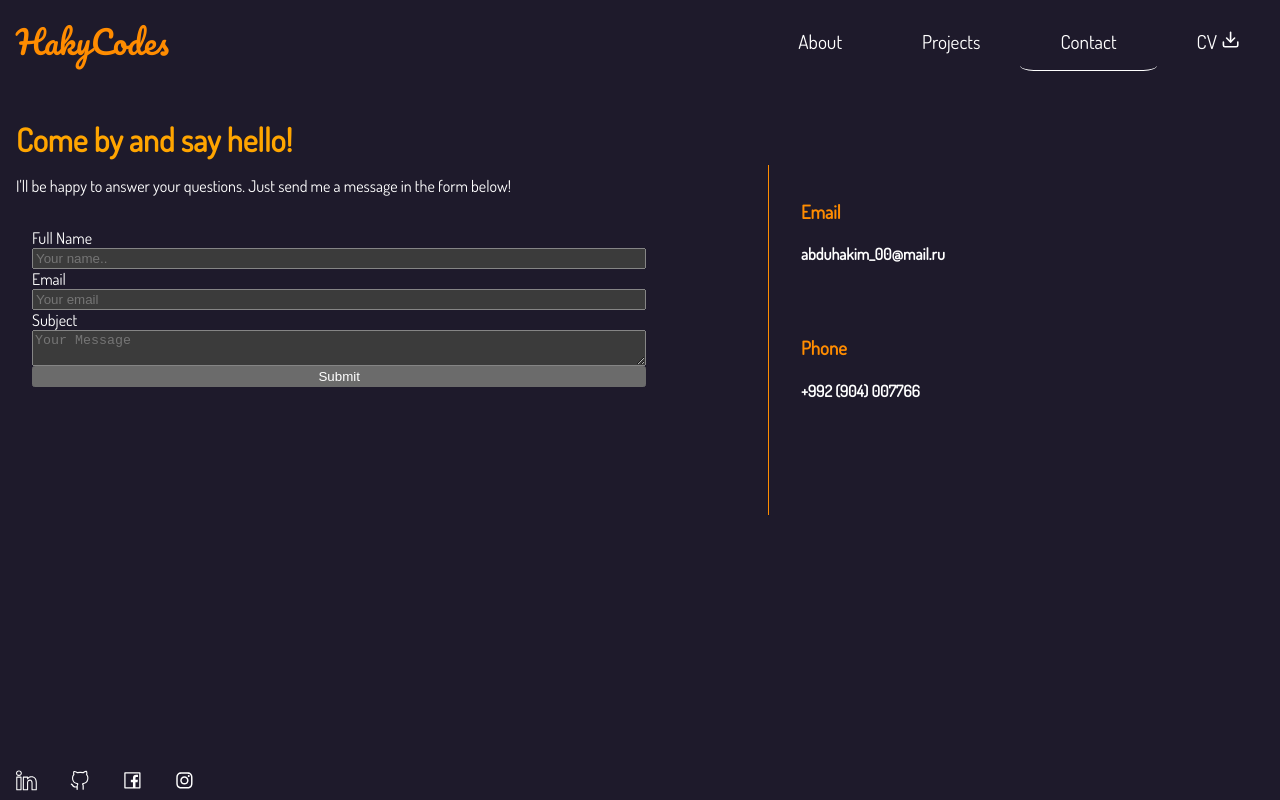
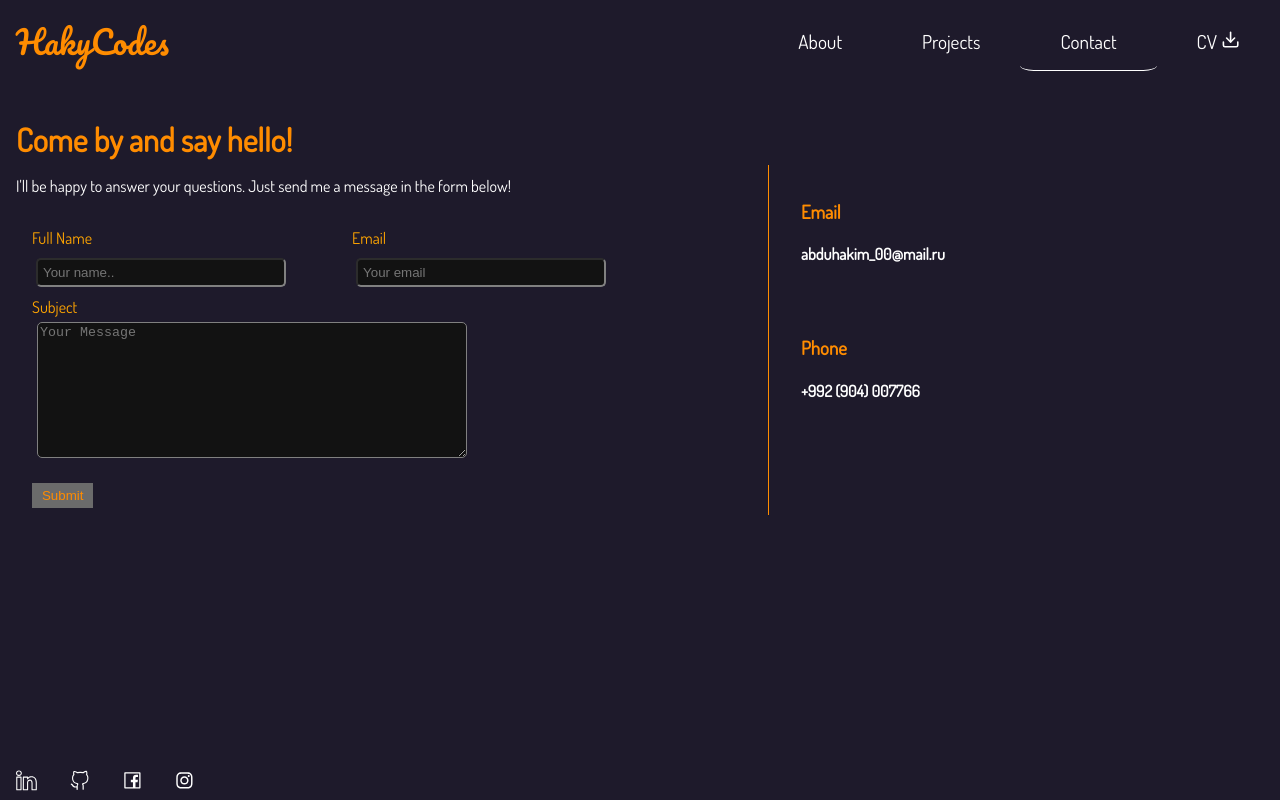
Before and after one commit to abduhakim00/portfolio, a Next.js app: page /contact in a window 1280 px wide. Built offline with nearby package versions, Linux system fonts and the light colour scheme.

Commit message:
finished up contact page, added email sending back end

```diff
--- a/package.json
+++ b/package.json
@@ -12,6 +12,7 @@
     "eslint": "8.29.0",
     "eslint-config-next": "13.0.6",
     "next": "13.0.6",
+    "nodemailer": "^6.8.0",
     "react": "18.2.0",
     "react-dom": "18.2.0",
     "react-icons": "^4.7.1"
--- /dev/null
+++ b/pages/api/contact.js
@@ -0,0 +1,27 @@
+function handler(req, res) {
+  if (req.method == "POST") {
+    let nodemailer = require("nodemailer");
+    const transporter = nodemailer.createTransport({
+      port: 465,
+      host: "smtp.gmail.com",
+      auth: {
+        user: process.env.EMAIL,
+        pass: process.env.PASS,
+      },
+      secure: true,
+    });
+    const mailData = {
+      from: process.env.EMAIL,
+      to: process.env.MYEMAIL,
+      subject: `Message From ${req.body.firstname} ${req.body.lastname}`,
+      text: req.body.subject,
+    };
+    transporter.sendMail(mailData, function (err, info) {
+      if (err) console.log(err);
+      else console.log(info);
+    });
+
+    res.redirect("/contact?ok=ok");
+  }
+}
+export default handler;
--- a/pages/contact.js
+++ b/pages/contact.js
@@ -1,9 +1,44 @@
-import React from "react";
+import React, { useRef } from "react";
 import styles from "../styles/contact.module.css";
+import { useRouter } from "next/router";
 
 function Contacts() {
+  const router = useRouter();
+  const refN = useRef();
+  const refE = useRef();
+  const refT = useRef();
+
+  let handleSubmit = (e) => {
+    e.preventDefault();
+    console.log(refE);
+    let data = {
+      firstname: refN.current.value,
+      lastname: refE.current.value,
+      subject: refT.current.value,
+    };
+    fetch("/api/contact", {
+      method: "POST",
+      headers: {
+        "Content-Type": "application/json",
+      },
+      body: JSON.stringify(data),
+    }).then((data) => {
+      window.alert("The Message Has Been Sent");
+      console.log(data);
+    });
+    refE.current.value = "";
+    refT.current.value = "";
+    refN.current.value = "";
+  };
+
   return (
     <React.Fragment>
+      {(() => {
+        if (router.query.ok) {
+          window.alert("The Message Has Been Sent!");
+          router.query = {};
+        }
+      })()}
       <main className={styles.main}>
         <div className={styles.contact}>
           <h1 className={styles.h1}>Come by and say hello!</h1>
@@ -12,30 +47,56 @@ function Contacts() {
             the form below!
           </p>
           <div className={styles.formdiv}>
-            <form className={styles.form}>
-              <label for="fname">Full Name</label>
+            <form className={styles.form} onSubmit={handleSubmit}>
+              <section className={styles.sec}>
+                <div>
+                  <label className={styles.label} htmlFor="fname">
+                    Full Name
+                  </label>
                   <input
+                    ref={refN}
+                    className={styles.nameI}
                     type="text"
                     id="fname"
                     name="firstname"
                     placeholder="Your name.."
+                    required
+                    minLength="3"
                   />
-
-              <label for="email">Email</label>
+                </div>
+                <div className={styles.meh}>
+                  <label className={styles.label} htmlFor="email">
+                    Email
+                  </label>
                   <input
+                    ref={refE}
+                    className={styles.emailI}
                     type="email"
                     id="email"
                     name="lastname"
                     placeholder="Your email"
+                    required
                   />
-              <label for="subject">Subject</label>
+                </div>
+              </section>
+              <label className={styles.label} htmlFor="subject">
+                Subject
+              </label>
               <textarea
+                ref={refT}
+                className={styles.textI}
                 id="subject"
                 name="subject"
                 placeholder="Your Message"
+                required
+                minLength={5}
               ></textarea>
 
-              <input type="submit" value="Submit"></input>
+              <input
+                className={styles.buttonI}
+                type="submit"
+                value="Submit"
+              ></input>
             </form>
           </div>
         </div>
--- a/styles/contact.module.css
+++ b/styles/contact.module.css
@@ -15,7 +15,7 @@
 }
 .h1 {
   margin: 1rem;
-  color: orange;
+  color: darkorange;
 }
 .p {
   margin: 1rem;
@@ -37,3 +37,41 @@
 .h3 {
   color: darkorange;
 }
+
+.nameI,
+.emailI {
+  width: 250px;
+  border-color: grey;
+  padding: 5px;
+  margin: 10px 10px 10px 4px;
+  border-radius: 5px;
+}
+.buttonI {
+  width: 10%;
+  color: darkorange;
+  margin-top: 20px;
+  padding: 5px;
+  border: none;
+}
+.textI {
+  width: 70%;
+  height: 50vh;
+  margin: 5px;
+  border-color: grey;
+  border-radius: 5px;
+  overflow: auto;
+}
+.label {
+  color: orange;
+}
+.sec {
+  display: flex;
+}
+.meh {
+  align-self: center;
+}
+
+.alert {
+  margin-left: 1.5rem;
+  color: green;
+}
```
Also changed, not shown: 1 other file (tests, documents, lock files or other folders). Lines whose indentation alone changed are shown as unchanged.
